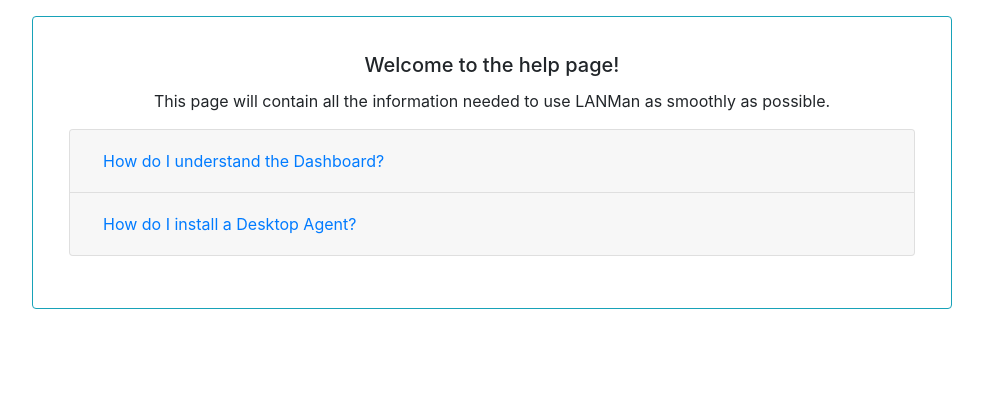
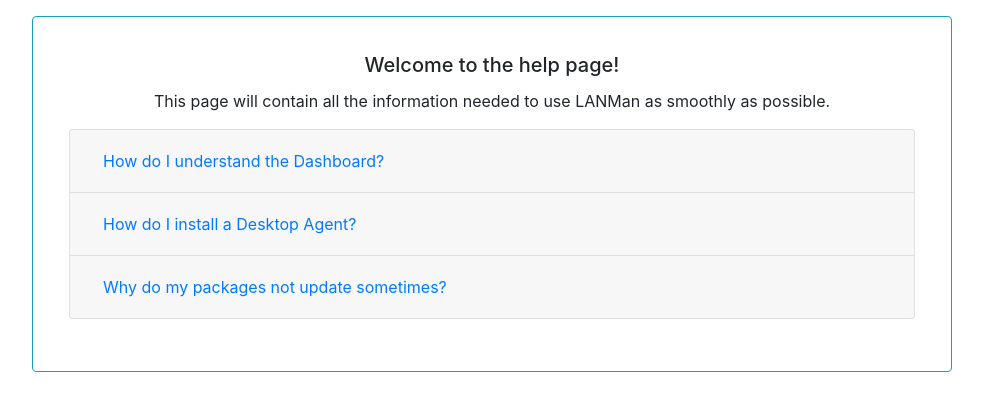
Before and after one commit to RebSheb/comp3000-project, a Flask app: page /help in a window 1280 px wide. Shown: the part 56-467 px from the top of the page, without its empty margins (148-1131 px from the left). Run offline with Flask 2, Linux system fonts and the light colour scheme; a user stored in the database is signed in; data comes from the database, SQL or seed files in the repository; some libraries are stand-ins or nearby versions.

Commit message:
Sample section for packages not updating section

```diff
--- a/Website/console/authenticated/templates/help.jinja2
+++ b/Website/console/authenticated/templates/help.jinja2
@@ -68,6 +68,25 @@
                             </div>
                         </div>
                     </div>
+
+                    <div class="card">
+                        <div class="card-header" id="packagesNotUpdatingHeader">
+                            <h2 class="mb-0">
+                                <button class="btn btn-link btn-block text-left collapsed" type="button" data-toggle="collapse" data-target="#packagesNotUpdatingContent" aria-expanded="false" aria-controls="packagesNotUpdatingContent">
+                                    Why do my packages not update sometimes?
+                                </button>
+                            </h2>
+                        </div>
+
+                        <div id="packagesNotUpdatingContent" class="collapse" aria-labelledby="packagesNotUpdatingHeader" data-parent="#helpPageAccordion">
+                            <div class="card-body">
+                                El Texto
+                                <p>
+                                    Lorem Ipsum
+                                </p>
+                            </div>
+                        </div>
+                    </div>
                 </div>
             </div>
         </div>
```
